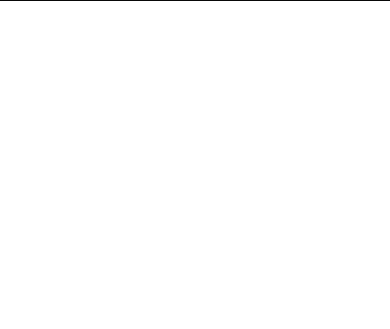
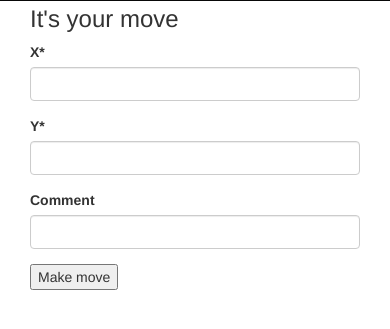
Before and after one commit to AnaMaria2019/django-fundamentals, a Django app: template tictactoe/tictactoe/templates/gameplay/game_detail.html in a window 390 px wide. Shown: the part 105-434 px from the top of the page. Run offline with Django 3.2, Linux system fonts and the light colour scheme; the template is opened without the code that fills it: values that come from a table or form of the project are taken from there, others are empty; some libraries are stand-ins or nearby versions.

Commit message:
Created a form for making a move and displayed it in the page

```diff
--- /dev/null
+++ b/tictactoe/tictactoe/gameplay/forms.py
@@ -0,0 +1,10 @@
+from django.forms import ModelForm
+from django.core.exceptions import ValidationError
+
+from .models import Move
+
+
+class MoveForm(ModelForm):
+    class Meta:
+        model = Move
+        exclude = []
--- a/tictactoe/tictactoe/gameplay/models.py
+++ b/tictactoe/tictactoe/gameplay/models.py
@@ -67,6 +67,9 @@ class Game(models.Model):
 
         return board
 
+    def is_users_move(self, user):
+        return (user == self.first_player and self.status == 'F') or (user == self.second_player and self.status == 'S')
+
     def __str__(self):
         return f"Game nr: {self.id}, {self.first_player} vs {self.second_player}"
 
@@ -80,6 +83,6 @@ class Move(models.Model):
     # By adding 'editable=False' we say Django that we don't want this field to show up in a form
     # (it has the same effect as if we put this field in the 'exclude' list in the MoveForm class).
 
-    game = models.ForeignKey(Game, on_delete=models.CASCADE)  # A game has moore moves. (that means that the Game class
+    game = models.ForeignKey(Game, editable=False, on_delete=models.CASCADE)  # A game has moore moves. (that means that the Game class
     # will have by default a move_set which contains all the moves. (this move_set is called 'a related manager'
     # which works just like 'objects' manager (we can call g.move_set.all() for example where g is a Game object).
--- a/tictactoe/tictactoe/templates/gameplay/game_detail.html
+++ b/tictactoe/tictactoe/templates/gameplay/game_detail.html
@@ -1,5 +1,6 @@
 {% extends 'base.html' %}
 {% load staticfiles %}
+{% load crispy_forms_tags %}
 
 {% block title %}Game {{ game.first_player }} vs. {{ game.second_player }} {% endblock title %}
 
@@ -45,4 +46,19 @@
             {% endfor %}
         </table>
     </div>
+
+    {% if form %}
+        <div class="col-md-4">
+            <h3>It's your move</h3>
+
+            <form method="post" action="">
+                {{ form | crispy }}
+                {% csrf_token %}
+
+                <button type="submit"> Make move </button>
+            </form>
+
+        </div>
+    {% endif %}
+
 {% endblock content %}
```
Also changed, not shown: tictactoe/tictactoe/gameplay/views.py (+6 -1 lines).
